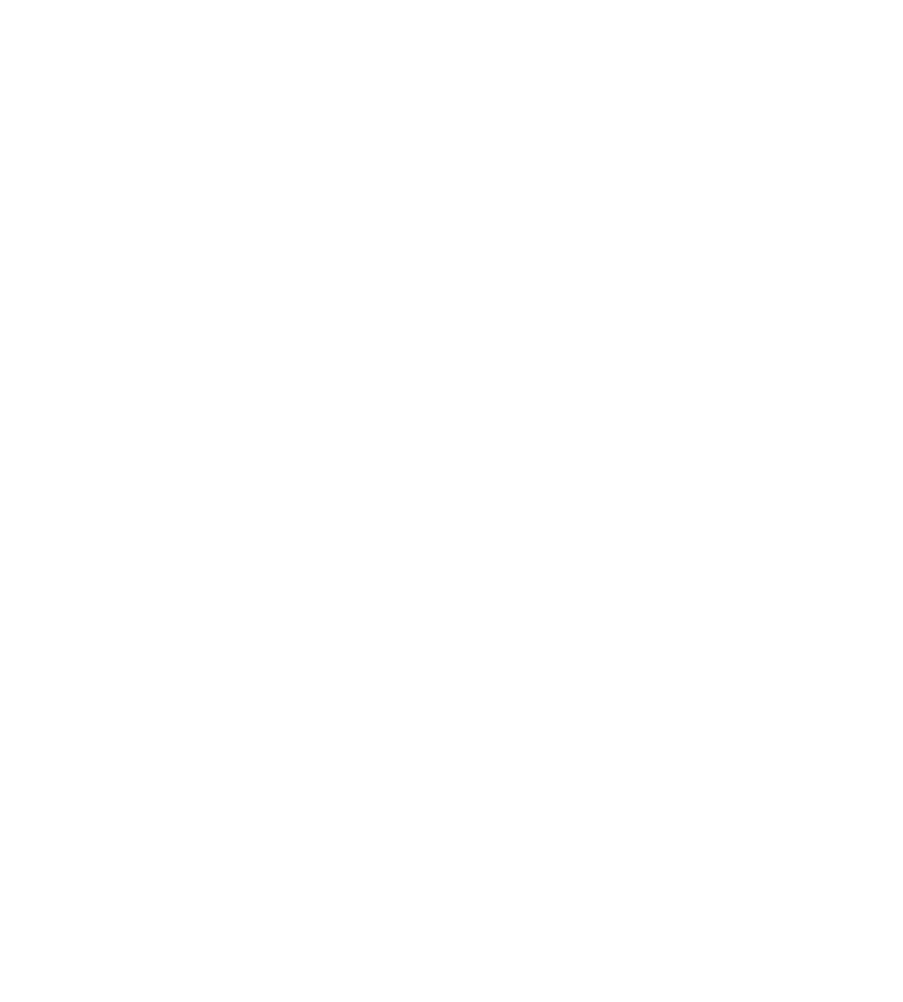
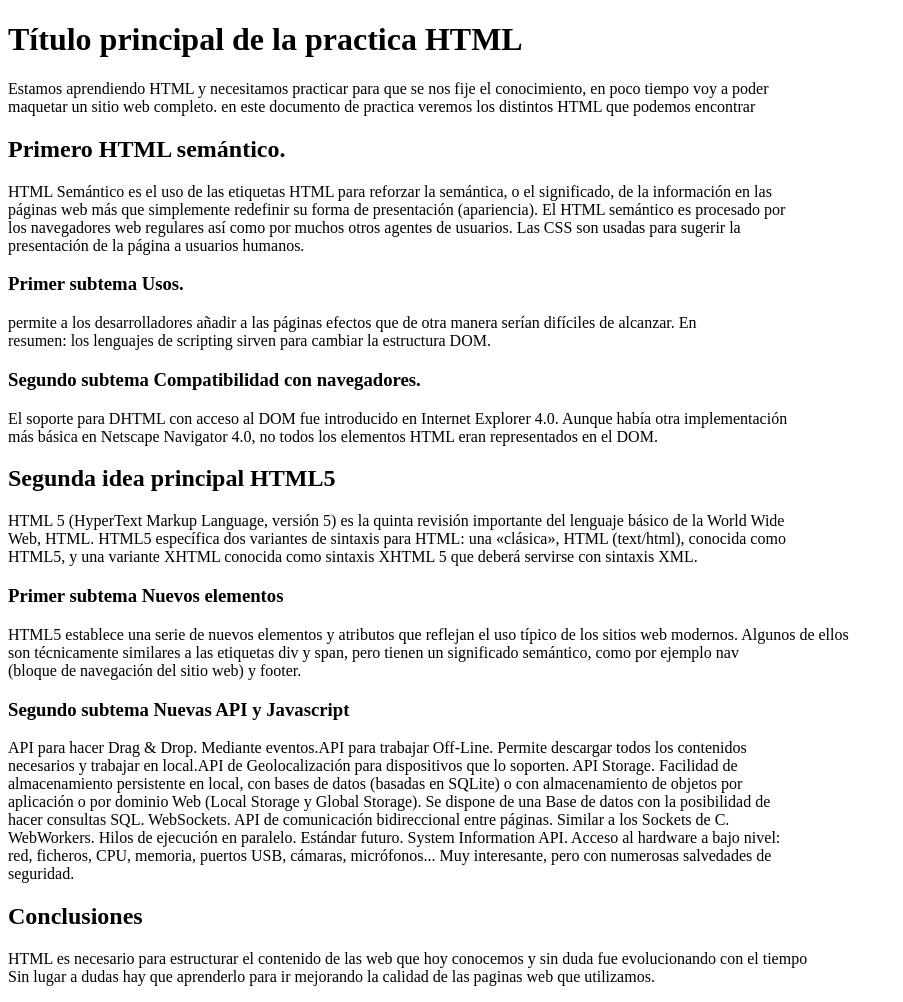
Before and after one commit to Xoerte/FrontEnd-Portafolio, a plain HTML site: page index.html in a window 1280 px wide. Shown: the whole page, without its empty margins (0-903 px from the left). Before the commit the page ends 800 px from the top, so only its background shows below. Drawn offline with Linux system fonts and the light colour scheme.

Commit message:
mi commit

```diff
--- a/index.html
+++ b/index.html
@@ -7,6 +7,44 @@
     <title>Document</title>
 </head>
 <body>
+    <h1>Título principal de la practica HTML</h1>
+    <p>Estamos aprendiendo HTML y necesitamos practicar para que se nos fije el conocimiento, en poco tiempo voy a poder<br>
+    maquetar un sitio web completo. en este documento de practica veremos los distintos HTML que podemos encontrar</p>
 
+    <header><h2>Primero HTML semántico.</h2></header>
+    <p>HTML Semántico es el uso de las etiquetas HTML para reforzar la semántica, o el significado, de la información en las<br>
+    páginas web más que simplemente redefinir su forma de presentación (apariencia). El HTML semántico es procesado por<br>
+    los navegadores web regulares así como por muchos otros agentes de usuarios. Las CSS son usadas para sugerir la<br>
+    presentación de la página a usuarios humanos.</p>
+
+    <h3>Primer subtema Usos.</h3>
+    <p>permite a los desarrolladores añadir a las páginas efectos que de otra manera serían difíciles de alcanzar. En<br>
+    resumen: los lenguajes de scripting sirven para cambiar la estructura DOM.</p>
+
+    <h3>Segundo subtema Compatibilidad con navegadores.</h3>
+    <p>El soporte para DHTML con acceso al DOM fue introducido en Internet Explorer 4.0. Aunque había otra implementación<br>
+    más básica en Netscape Navigator 4.0, no todos los elementos HTML eran representados en el DOM.<br>
+   <h2>Segunda idea principal HTML5</h2>
+   <p>HTML 5 (HyperText Markup Language, versión 5) es la quinta revisión importante del lenguaje básico de la World Wide<br>
+    Web, HTML. HTML5 específica dos variantes de sintaxis para HTML: una «clásica», HTML (text/html), conocida como<br>
+    HTML5, y una variante XHTML conocida como sintaxis XHTML 5 que deberá servirse con sintaxis XML.</p>
+
+    <h3>Primer subtema Nuevos elementos</h3>
+    <p>HTML5 establece una serie de nuevos elementos y atributos que reflejan el uso típico de los sitios web modernos. Algunos de ellos<br>
+    son técnicamente similares a las etiquetas div y span, pero tienen un significado semántico, como por ejemplo nav<br>
+    (bloque de navegación del sitio web) y footer.</p>
+    <h3>Segundo subtema Nuevas API y Javascript</h3>
+    <p>API para hacer Drag & Drop. Mediante eventos.API para trabajar Off-Line. Permite descargar todos los contenidos<br>
+    necesarios y trabajar en local.API de Geolocalización para dispositivos que lo soporten. API Storage. Facilidad de<br>
+    almacenamiento persistente en local, con bases de datos (basadas en SQLite) o con almacenamiento de objetos por<br>
+    aplicación o por dominio Web (Local Storage y Global Storage). Se dispone de una Base de datos con la posibilidad de<br>
+    hacer consultas SQL. WebSockets. API de comunicación bidireccional entre páginas. Similar a los Sockets de C.<br>
+    WebWorkers. Hilos de ejecución en paralelo. Estándar futuro. System Information API. Acceso al hardware a bajo nivel:<br>
+    red, ficheros, CPU, memoria, puertos USB, cámaras, micrófonos... Muy interesante, pero con numerosas salvedades de<br>
+    seguridad.</p>
+    <footer><h2>Conclusiones</h2>
+    <p>HTML es necesario para estructurar el contenido de las web que hoy conocemos y sin duda fue evolucionando con el tiempo<br>
+
+    Sin lugar a dudas hay que aprenderlo para ir mejorando la calidad de las paginas web que utilizamos.</p></footer>
 </body>
 </html>
```
